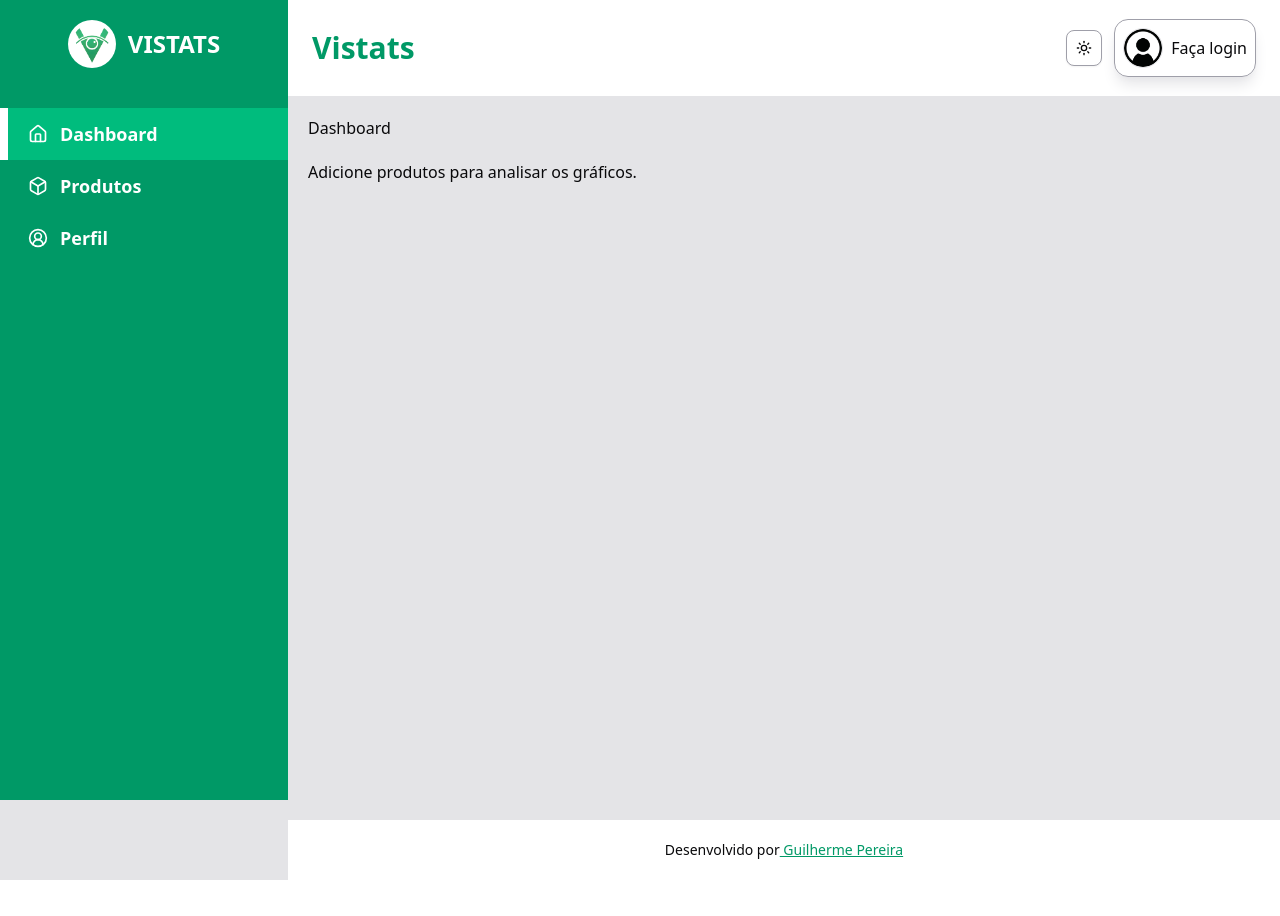
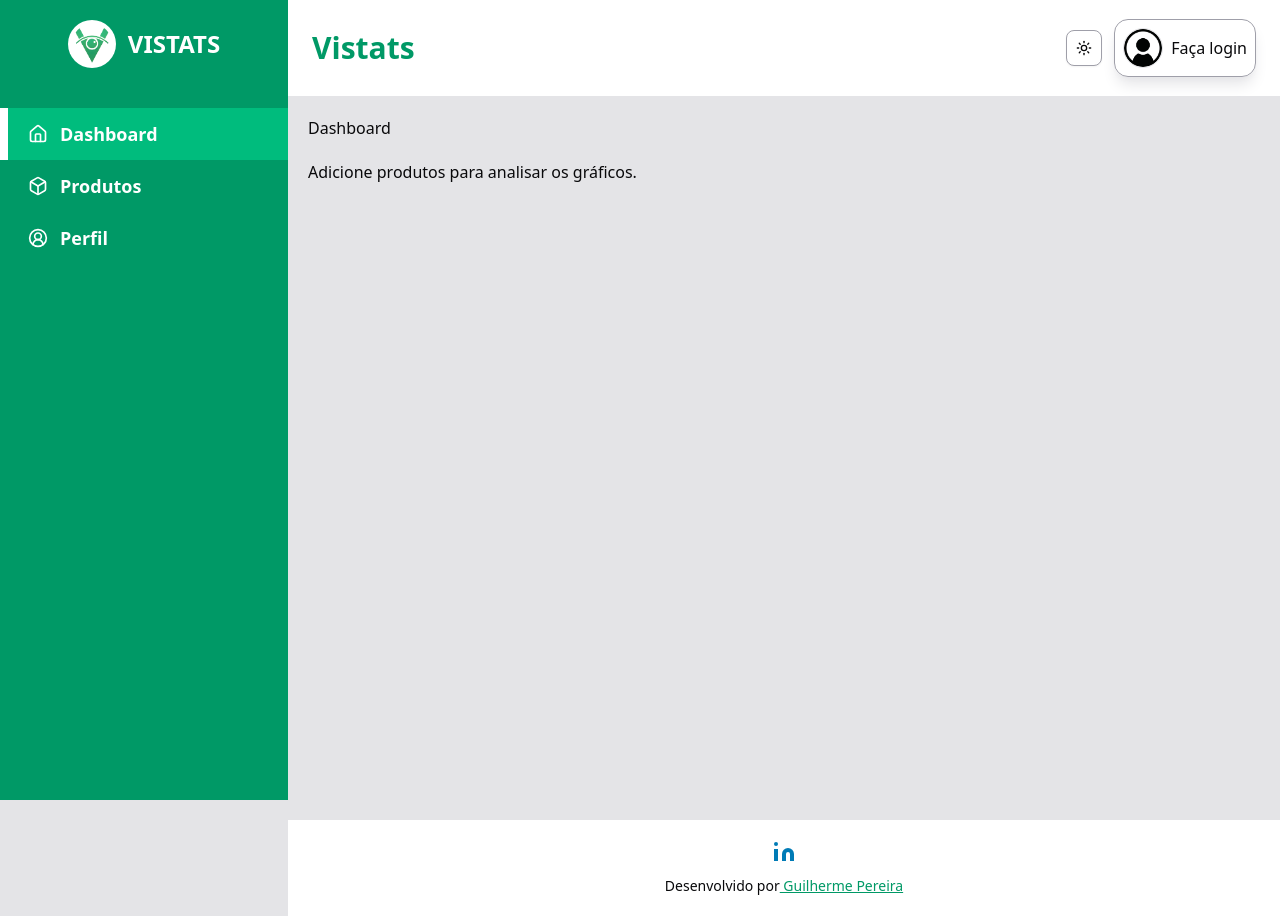
Before and after one commit to guilhermep3/dashboard, a Next.js app: page / in a window 1280 px wide. Before the commit the page ends 880 px from the top, so only its background shows below. Built offline with nearby package versions, Linux system fonts and the light colour scheme; no server answers; the database is empty.

Commit message:
fix bugs

```diff
--- a/src/components/charts/bestSellerProductsT1Category.tsx
+++ b/src/components/charts/bestSellerProductsT1Category.tsx
@@ -53,9 +53,6 @@ const chartConfig = {
 } satisfies ChartConfig
 
 export function BestSellerProductsT1Category({mostProfitable, categoryName}: any) {
-  const totalVisitors = React.useMemo(() => {
-    return chartData.reduce((acc, curr) => acc + curr.visitors, 0)
-  }, [])
 
   const dataprofit = mostProfitable.map((i: any, index: number) => ({
     name: i.name,
@@ -102,7 +99,7 @@ export function BestSellerProductsT1Category({mostProfitable, categoryName}: any
                           y={viewBox.cy}
                           className="fill-foreground text-3xl font-bold"
                         >
-                          {totalVisitors.toLocaleString()}
+                          {dataprofit[0].profit.toLocaleString()}
                         </tspan>
                         <tspan
                           x={viewBox.cx}
@@ -120,12 +117,12 @@ export function BestSellerProductsT1Category({mostProfitable, categoryName}: any
           </PieChart>
         </ChartContainer>
       </CardContent>
-      <CardFooter className="flex-col gap-2 text-sm">
+      <CardFooter className="flex-col gap-2 text-sm text-center">
         <div className="flex items-center gap-2 font-medium leading-none">
           {mostProfitable[0].name} é o produto que mais lucra a cada venda
         </div>
         <div className="leading-none text-muted-foreground">
-          Showing total visitors for the last 6 months
+          todos os produtos da categoria mais vendida
         </div>
       </CardFooter>
     </Card>
--- a/src/components/footer.tsx
+++ b/src/components/footer.tsx
@@ -1,8 +1,10 @@
+import { Linkedin } from "lucide-react"
+
 export function Footer() {
 
    return (
-      <footer className="flex flex-col w-full p-5 bg-white dark:bg-black">
-
+      <footer className="flex flex-col justify-center items-center gap-3 w-full p-5 bg-white dark:bg-black">
+         <a href="https://www.linkedin.com/in/guilherme-pereira3/" target="_blank"><Linkedin fill="#007BB6" stroke="transparent"  /></a>
          <div>
             <p className="text-center text-sm">
                Desenvolvido por
```
